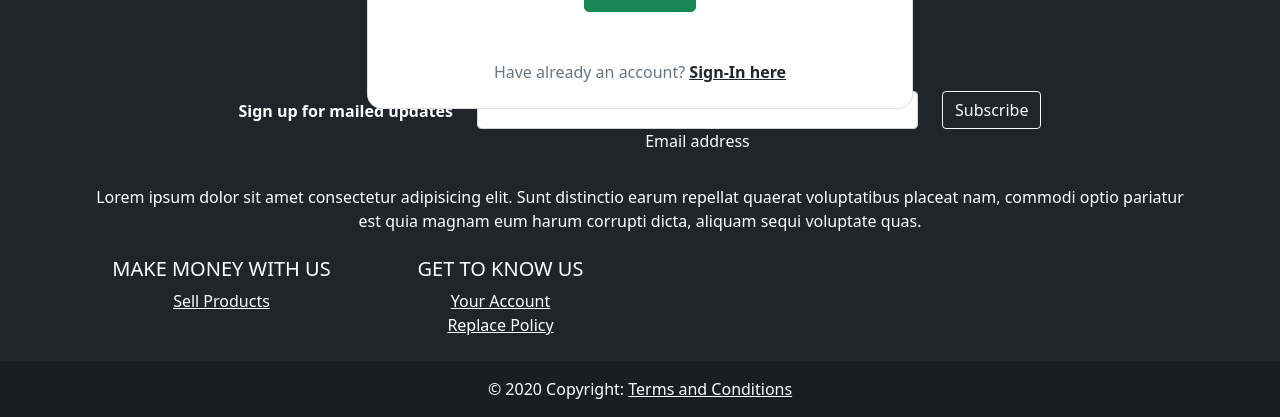
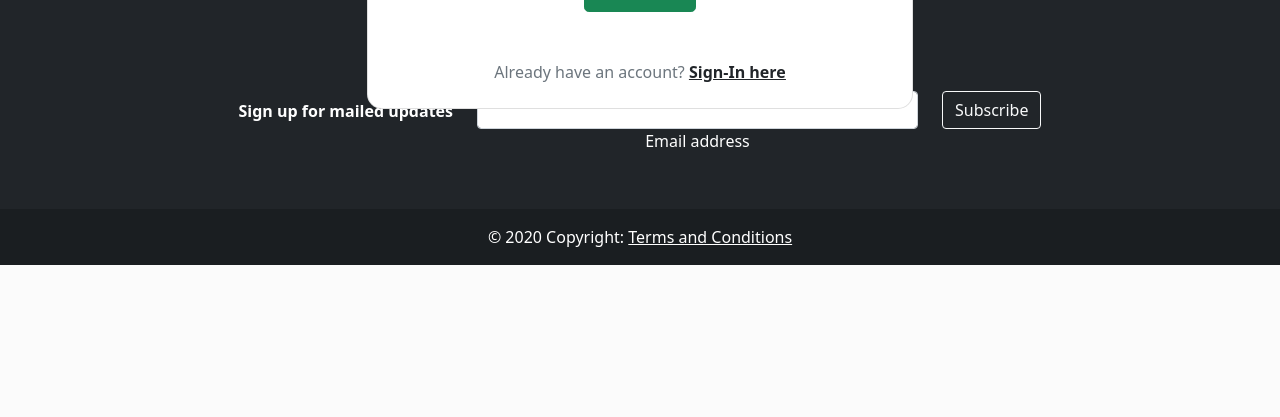
Before and after one commit to christo070/onlineshopping, a Django app: page /sign-up/ in a window 1280 px wide. Shown: the part 885-1302 px from the top of the page. After the commit the page ends 1150 px from the top, so only its background shows below. Run offline with Django 4.2, Linux system fonts and the light colour scheme; some libraries are stand-ins or nearby versions.

Commit message:
save b4 pull

```diff
--- a/store/templates/store/footer.html
+++ b/store/templates/store/footer.html
@@ -70,17 +70,17 @@
         <!-- Section: Form -->
 
         <!-- Section: Text -->
-        <section class="mb-4">
+        {% comment %} <section class="mb-4">
             <p>
                 Lorem ipsum dolor sit amet consectetur adipisicing elit. Sunt distinctio earum
                 repellat quaerat voluptatibus placeat nam, commodi optio pariatur est quia magnam
                 eum harum corrupti dicta, aliquam sequi voluptate quas.
             </p>
-        </section>
+        </section> {% endcomment %}
         <!-- Section: Text -->
 
         <!-- Section: Links -->
-        <section class="">
+        {% comment %} <section class="">
             <!--Grid row-->
             <div class="row">
                 <!--Grid column-->
@@ -116,7 +116,7 @@
             </div>
             <!--Grid row-->
         </section>
-        <!-- Section: Links -->
+        <!-- Section: Links --> {% endcomment %}
     </div>
     <!-- Grid container -->
 
--- a/store/templates/store/sign-up.html
+++ b/store/templates/store/sign-up.html
@@ -22,8 +22,7 @@
 
 
         <!-- Form -->
-        <section class="vh-100 bg-image"
-            style="background-image: url('https://mdbcdn.b-cdn.net/img/Photos/new-templates/search-box/img4.webp');">
+        <section class="vh-100 bg-image">
             <div class="mask d-flex align-items-center h-100 gradient-custom-3">
                 <div class="container h-100">
                     <div class="row d-flex justify-content-center align-items-center h-100">
@@ -35,43 +34,43 @@
                                     <form action="" method="POST">
                                             {% csrf_token %}
                                         <div class="form-outline mb-2">
+                                            <label class="form-label" for="form3Example1cg">Your Username</label>
                                             <input type="text" id="username" name="username"
                                                 class="form-control form-control-lg" />
-                                            <label class="form-label" for="form3Example1cg">Your Name</label>
                                         </div>
 
                                         <div class="form-outline mb-2">
+                                            <label class="form-label" for="form3Example3cg">Your Email</label>
                                             <input type="email" id="email" name="email"
                                                 class="form-control form-control-lg" />
-                                            <label class="form-label" for="form3Example3cg">Your Email</label>
+                                            </div>
+
+                                        <div class="form-outline mb-2">
+                                            <label class="form-label" for="form3Example4cg">Password</label>
+                                            <input type="password" id="password" name="password"
+                                                class="form-control form-control-lg" />
                                         </div>
 
                                         <div class="form-outline mb-2">
-                                            <input type="password" id="password" name="password"
-                                                class="form-control form-control-lg" />
-                                            <label class="form-label" for="form3Example4cg">Password</label>
-                                        </div>
-
-                                        <div class="form-outline mb-2">
+                                            <label class="form-label" for="form3Example4cdg">Repeat your
+                                                password</label>
                                             <input type="password" id="password1" name="password1"
                                                 class="form-control form-control-lg" />
-                                            <label class="form-label" for="form3Example4cdg">Repeat your
-                                                password</label>
                                         </div>
                                         <div class="form-outline mb-2">
+                                            <label class="form-label" for="form3Example4cdg">phone</label>
                                             <input type="password" id="phone" name="phone"
                                                 class="form-control form-control-lg" />
-                                            <label class="form-label" for="form3Example4cdg">phone</label>
                                         </div>
                                         <div class="form-outline mb-2">
+                                            <label class="form-label" for="form3Example4cdg">firstname</label>
                                             <input type="password" id="firstname" name="firstname"
                                                 class="form-control form-control-lg" />
-                                            <label class="form-label" for="form3Example4cdg">firstname</label>
                                         </div>
                                         <div class="form-outline mb-2">
+                                            <label class="form-label" for="form3Example4cdg">lastname</label>
                                             <input type="password" id="lastname" name="lastname"
                                                 class="form-control form-control-lg" />
-                                            <label class="form-label" for="form3Example4cdg">lastname</label>
                                         </div>
 
                                         <div class="form-check d-flex justify-content-center mb-3">
@@ -88,7 +87,7 @@
                                                 class="btn btn-success btn-block btn-lg gradient-custom-4 text-body">Register</button>
                                         </div>
 
-                                        <p class="text-center text-muted mt-5 mb-0">Have already an account? <a
+                                        <p class="text-center text-muted mt-5 mb-0">Already have an account? <a
                                                 href="./sign-in.html" class="fw-bold text-body"><u>Sign-In here</u></a></p>
 
                                     </form>
```
